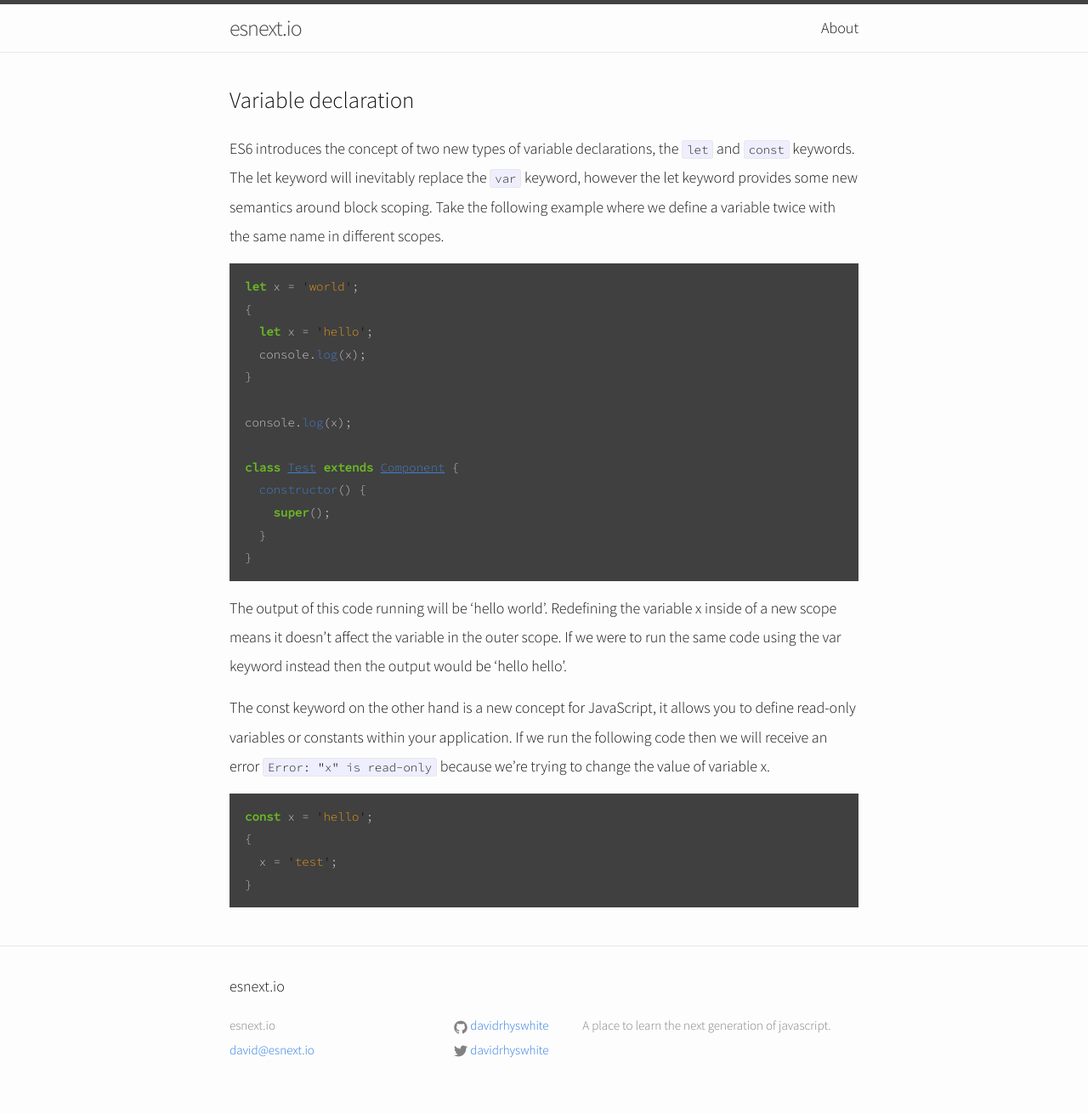
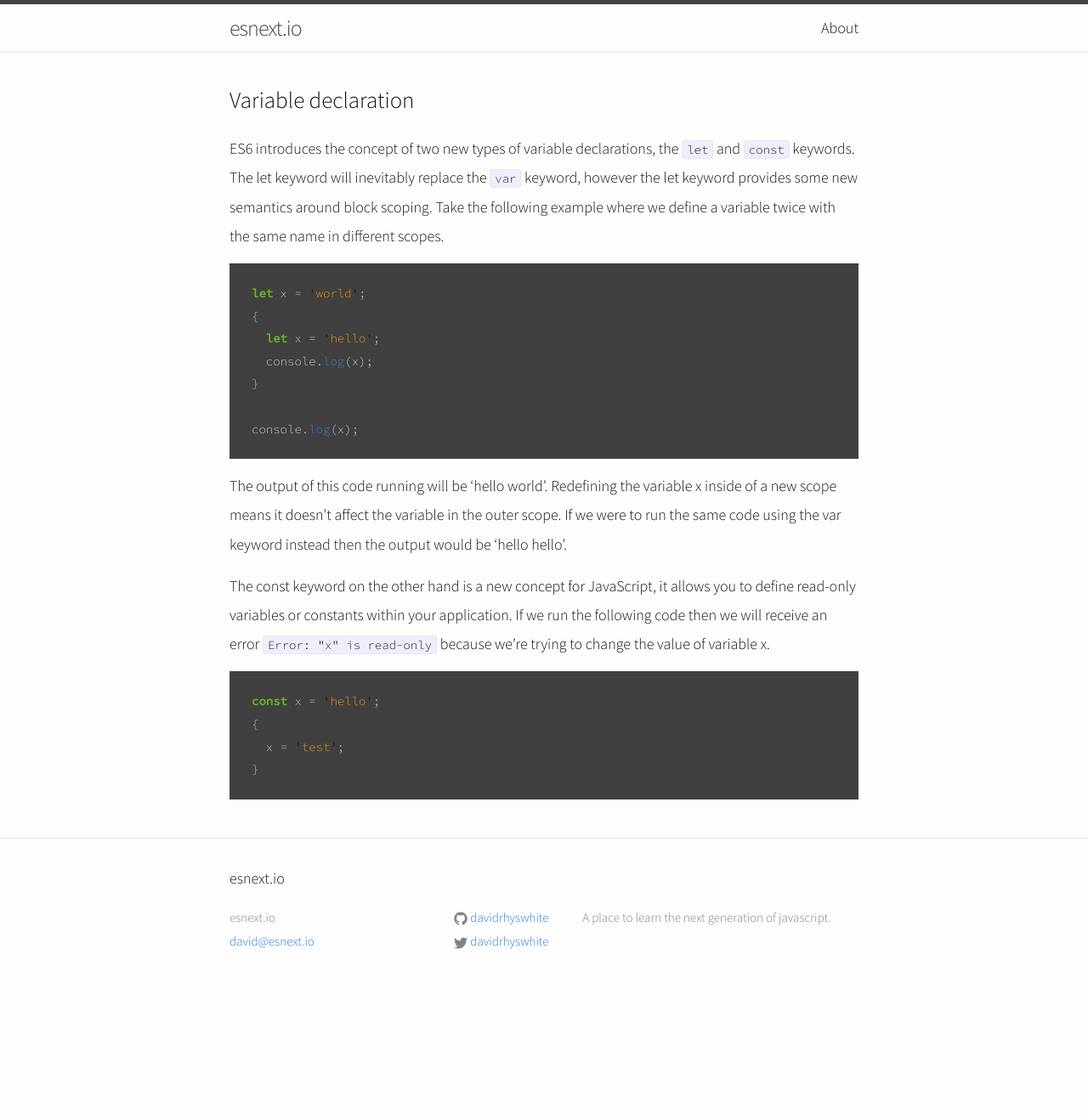
Before and after one commit to samb90/esnext.io, a Jekyll site: the page built from index.md, in a window 1280 px wide. Shown: the whole page at 85% size. Built offline with Jekyll 4.4.1, drawn with Linux system fonts in a browser that asks for light colours; after the commit the page ends 1183 px from its top, so only the background shows below that.

```diff
--- a/_includes/head.html
+++ b/_includes/head.html
@@ -9,4 +9,5 @@
   <link rel="stylesheet" href="https://fonts.googleapis.com/css?family=Source+Code+Pro:300,400|Source+Sans+Pro:300,300i,600">
   <link rel="stylesheet" href="{{ "/css/main.css" | prepend: site.baseurl }}">
   <link rel="canonical" href="{{ page.url | replace:'index.html','' | prepend: site.baseurl | prepend: site.url }}">
+  <script type="text/javascript" src="{{ "/js/app.js" : prepend: site.baseurl }}"></script>
 </head>
--- a/_sass/_syntax-highlighting.scss
+++ b/_sass/_syntax-highlighting.scss
@@ -10,7 +10,7 @@
     }
 
     pre, code { background-color: #404040; }
-    pre { padding: 14px 18px; border: none; border-radius: 0; }
+    pre { padding: 22px 26px; border: none; border-radius: 0; }
     .hll { background-color: #404040 }
     .c { color: #999999; font-style: italic } /* Comment */
     .err { color: #a61717; background-color: #e3d2d2 } /* Error */
--- a/index.md
+++ b/index.md
@@ -14,12 +14,6 @@ let x = 'world';
 }
 
 console.log(x);
-
-class Test extends Component {
-  constructor() {
-    super();
-  }
-}
 {% endhighlight %}
 
 The output of this code running will be 'hello world'. Redefining the variable x inside of a new scope means it doesn't affect the variable in the outer scope. If we were to run the same code using the var keyword instead then the output would be 'hello hello'.
--- /dev/null
+++ b/js/app.js
@@ -0,0 +1,5 @@
+(function (window, document) {
+  document.addEventListener("DOMContentLoaded", function (event) {
+    console.log("DOM fully loaded and parsed");
+  });
+})(window, document, undefined);
```
